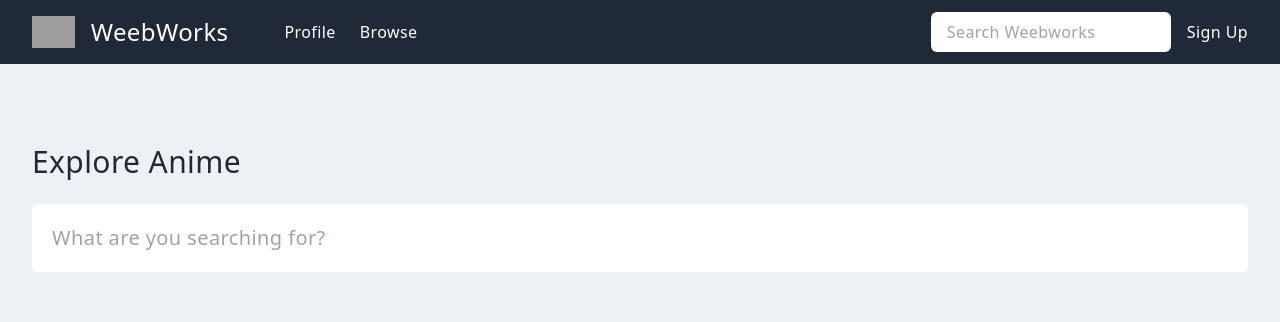
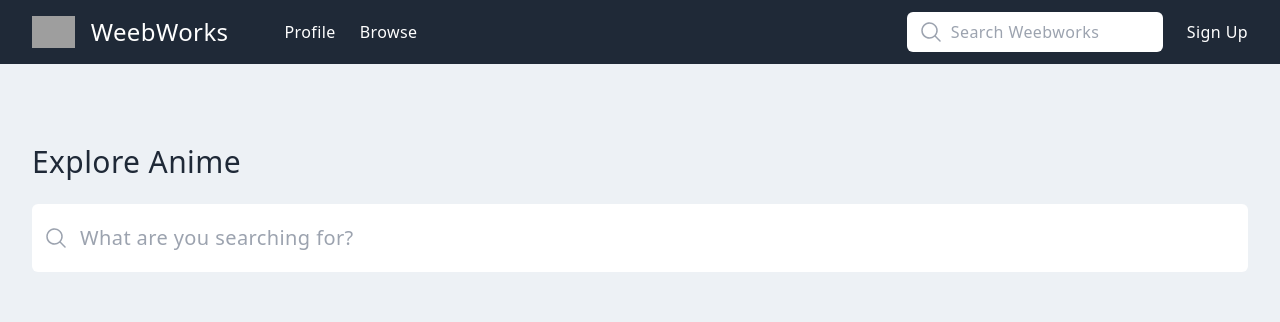
Before and after one commit to ramongalego/weeb-works, a React (Vite) app: page / in a window 1280 px wide. Shown: the top 322 px of the page. Built offline with nearby package versions, Linux system fonts and the light colour scheme; no server answers; grey boxes are pictures that could not be loaded.

Commit message:
Refactored Home component / Added icon to search bar / Several changes to AnimeDetails including splitting into separate AnimeDetailsActions and AnimeDetailsInfo + AnimeDetailsSection components / Other minor changes

```diff
--- a/src/App.jsx
+++ b/src/App.jsx
@@ -13,7 +13,7 @@ const queryClient = new QueryClient();
 const App = () => (
   <Router>
     <Navbar />
-    <main className='text-gray-800 tracking-wide'>
+    <main className='text-gray-800 tracking-wide mb-10'>
       <QueryClientProvider client={queryClient}>
         <Routes>
           <Route path='/' element={<Home />} />
--- a/src/components/Navbar.jsx
+++ b/src/components/Navbar.jsx
@@ -26,7 +26,7 @@ const Navbar = () => {
           </div>
           <div className='flex items-center'>
             <Search isNavbar text='Search Weebworks' />
-            <p className='ml-4 cursor-pointer'>Sign Up</p>
+            <p className='ml-6 cursor-pointer'>Sign Up</p>
           </div>
         </div>
       </div>
--- a/src/components/Search.jsx
+++ b/src/components/Search.jsx
@@ -1,5 +1,6 @@
 import { useState } from 'react';
 import { useNavigate } from 'react-router-dom';
+import { MagnifyingGlassIcon } from '@heroicons/react/24/solid';
 
 const Search = ({ text, isNavbar }) => {
   const navigate = useNavigate();
@@ -14,12 +15,15 @@ const Search = ({ text, isNavbar }) => {
   };
 
   return (
-    <form onSubmit={handleSubmit}>
+    <form onSubmit={handleSubmit} className='relative flex'>
+      <span className='absolute inset-y-0 left-0 pl-3 flex items-center pointer-events-none'>
+        <MagnifyingGlassIcon className='h-6 w-6 text-gray-400' />
+      </span>
       <input
         className={`${
           isNavbar
-            ? 'py-2 px-4 rounded-md text-gray-800 outline-none w-60'
-            : 'w-full p-5 text-xl mt-6 rounded-md outline-none'
+            ? 'py-2 pl-11 pr-4 rounded-md text-gray-800 outline-none w-64'
+            : 'w-full p-5 pl-12 text-xl rounded-md outline-none'
         }`}
         placeholder={text}
         onChange={handleInput}
--- a/src/constants/fetchOptions.js
+++ b/src/constants/fetchOptions.js
@@ -3,3 +3,18 @@ export const QUERY_STALE_TIME = 60000;
 export const INITIAL_PAGE = 1;
 
 export const PREVIEW_LIMIT = 7;
+
+export const ANIME_LIST_PREVIEW_CONFIG = {
+  topAiring: {
+    title: 'Top Airing',
+    path: '/anime/airing',
+  },
+  topUpcoming: {
+    title: 'Top Upcoming',
+    path: '/anime/upcoming',
+  },
+  highestRated: {
+    title: 'Highest Rated',
+    path: '/anime/top',
+  },
+};
--- a/src/features/anime/AnimeDetails.jsx
+++ b/src/features/anime/AnimeDetails.jsx
@@ -2,7 +2,11 @@ import { useQuery } from '@tanstack/react-query';
 import { fetchAnimeById } from '../../api/anime';
 import { QUERY_STALE_TIME } from '../../constants/fetchOptions';
 import { useParams } from 'react-router-dom';
-import { HeartIcon } from '@heroicons/react/24/solid';
+
+import Loading from '../../components/Loading';
+import Error from '../../components/Error';
+import AnimeDetailsInfo from './AnimeDetailsInfo';
+import AnimeDetailsActions from './AnimeDetailsActions';
 
 const AnimeDetails = () => {
   const { id } = useParams();
@@ -14,29 +18,27 @@ const AnimeDetails = () => {
   });
 
   if (isLoading) {
-    return <h1>Loading...</h1>;
+    return <Loading />;
   }
 
   if (error) {
-    return <h1>Error: {error.message}</h1>;
+    return <Error message={error.message} />;
   }
+
+  console.log(data);
 
   return (
     <div>
-      <div className='h-72 bg-gray-50'>
-        <div className='mx-auto max-w-7xl px-2 sm:px-6 lg:px-8 pt-10 mb-8 flex'>
+      <div className='h-80 bg-gray-50'>
+        <div className='mx-auto max-w-7xl px-2 sm:px-6 lg:px-8 pt-14 mb-8 flex'>
           <div className='w-64 h-72 rounded'>
             <img
               src={data.images.jpg.large_image_url}
               alt={data.title_english}
               className='w-full h-full rounded'
             />
-            <div className='flex justify-between text-white mt-4'>
-              <button className='bg-indigo-500 py-1 px-10 rounded'>Add to List</button>
-              <button className='bg-red-600 py-1 px-2 rounded'>
-                <HeartIcon className='h-5 w-5' />
-              </button>
-            </div>
+            <AnimeDetailsActions />
+            <AnimeDetailsInfo data={data} />
           </div>
           <div className='px-10 w-full text-gray-500'>
             <h1 className='text-2xl'>{data.title_english || data.title}</h1>
--- /dev/null
+++ b/src/features/anime/AnimeDetailsActions.jsx
@@ -0,0 +1,14 @@
+import { HeartIcon } from '@heroicons/react/24/solid';
+
+const AnimeDetailsActions = () => {
+  return (
+    <div className='flex justify-between text-white mt-4'>
+      <button className='bg-indigo-500 py-1 px-10 rounded'>Add to List</button>
+      <button className='bg-red-600 py-1 px-2 rounded'>
+        <HeartIcon className='h-5 w-5' />
+      </button>
+    </div>
+  );
+};
+
+export default AnimeDetailsActions;
--- /dev/null
+++ b/src/features/anime/AnimeDetailsInfo.jsx
@@ -0,0 +1,27 @@
+import AnimeDetailsSection from './AnimeDetailsSection';
+
+const renderDetailsSection = (title, data) => {
+  if (data && data !== 'Unknown') {
+    return <AnimeDetailsSection title={title} data={data} />;
+  }
+
+  return null;
+};
+
+const AnimeDetailsInfo = ({ data }) => {
+  return (
+    <div className='mt-8 mb-20 bg-gray-50 rounded p-4 text-sm text-gray-500'>
+      {renderDetailsSection('Format', data.type)}
+      {renderDetailsSection('Episodes', data.episodes)}
+      {renderDetailsSection('Episodes Duration', data.duration)}
+      {renderDetailsSection('Status', data.status)}
+      {renderDetailsSection('Score', data.score)}
+      {renderDetailsSection('Year', data.year)}
+      {renderDetailsSection('Season', data.season)}
+      {renderDetailsSection('Source', data.source)}
+      {renderDetailsSection('Rating', data.rating)}
+    </div>
+  );
+};
+
+export default AnimeDetailsInfo;
--- /dev/null
+++ b/src/features/anime/AnimeDetailsSection.jsx
@@ -0,0 +1,8 @@
+const AnimeDetailsSection = ({ title, data }) => (
+  <div className='mb-4'>
+    <h1 className='font-bold mb-1'>{title}</h1>
+    <p className='capitalize'>{data}</p>
+  </div>
+);
+
+export default AnimeDetailsSection;
--- a/src/pages/Browse.jsx
+++ b/src/pages/Browse.jsx
@@ -54,7 +54,7 @@ const Browse = () => {
     });
 
   return (
-    <div className='mx-auto max-w-7xl px-2 sm:px-6 lg:px-8 mt-10 mb-8'>
+    <div className='mx-auto max-w-7xl px-2 sm:px-6 lg:px-8 mt-14 mb-8'>
       <div className='flex justify-start'>
         <Filter title='format' type='type' options={FORMAT_OPTIONS} />
         <Filter type='status' options={STATUS_OPTIONS} />
--- a/src/pages/Home.jsx
+++ b/src/pages/Home.jsx
@@ -1,30 +1,22 @@
 import { useQuery } from '@tanstack/react-query';
 import { fetchAiringAnime, fetchUpcomingAnime, fetchTopAnime } from '../api/anime';
-import { QUERY_STALE_TIME, INITIAL_PAGE, PREVIEW_LIMIT } from '../constants/fetchOptions';
+import {
+  QUERY_STALE_TIME,
+  INITIAL_PAGE,
+  PREVIEW_LIMIT,
+  ANIME_LIST_PREVIEW_CONFIG,
+} from '../constants/fetchOptions';
 
 import AnimeListPreview from '../features/anime/AnimeListPreview';
 import Search from '../components/Search';
 
-const Home = () => {
-  const airingAnimeQuery = useQuery({
-    queryKey: ['airingAnime'],
-    queryFn: () => fetchAiringAnime(INITIAL_PAGE, PREVIEW_LIMIT),
+const queryConfig = (queryType, queryFn) => ({
+  queryKey: [`${queryType}Anime`],
+  queryFn: () => queryFn(INITIAL_PAGE, PREVIEW_LIMIT),
   staleTime: QUERY_STALE_TIME,
 });
 
-  const upcomingAnimeQuery = useQuery({
-    queryKey: ['upcomingAnime'],
-    queryFn: () => fetchUpcomingAnime(INITIAL_PAGE, PREVIEW_LIMIT),
-    staleTime: QUERY_STALE_TIME,
-  });
-
-  const topAnimeQuery = useQuery({
-    queryKey: ['topAnime'],
-    queryFn: () => fetchTopAnime(INITIAL_PAGE, PREVIEW_LIMIT),
-    staleTime: QUERY_STALE_TIME,
-  });
-
-  const renderAnimeList = (title, path, query) => (
+const renderAnimeListPreview = (title, path, query) => (
   <AnimeListPreview
     title={title}
     path={path}
@@ -34,14 +26,21 @@ const Home = () => {
   />
 );
 
+const Home = () => {
+  const { topAiring, topUpcoming, highestRated } = ANIME_LIST_PREVIEW_CONFIG;
+
+  const airingAnimeQuery = useQuery(queryConfig('airing', fetchAiringAnime));
+  const upcomingAnimeQuery = useQuery(queryConfig('upcoming', fetchUpcomingAnime));
+  const topAnimeQuery = useQuery(queryConfig('top', fetchTopAnime));
+
   return (
     <div className='mx-auto max-w-7xl px-2 sm:px-6 lg:px-8 mt-20 mb-8'>
-      <h1 className='text-3xl'>Explore Anime</h1>
+      <h1 className='text-3xl mb-6'>Explore Anime</h1>
       <Search text='What are you searching for?' />
 
-      {renderAnimeList('Top Airing', '/anime/airing', airingAnimeQuery)}
-      {renderAnimeList('Top Upcoming', '/anime/upcoming', upcomingAnimeQuery)}
-      {renderAnimeList('Highest Rated', '/anime/top', topAnimeQuery)}
+      {renderAnimeListPreview(topAiring.title, topAiring.path, airingAnimeQuery)}
+      {renderAnimeListPreview(topUpcoming.title, topUpcoming.path, upcomingAnimeQuery)}
+      {renderAnimeListPreview(highestRated.title, highestRated.path, topAnimeQuery)}
     </div>
   );
 };
```
Lines whose indentation alone changed are shown as unchanged.
